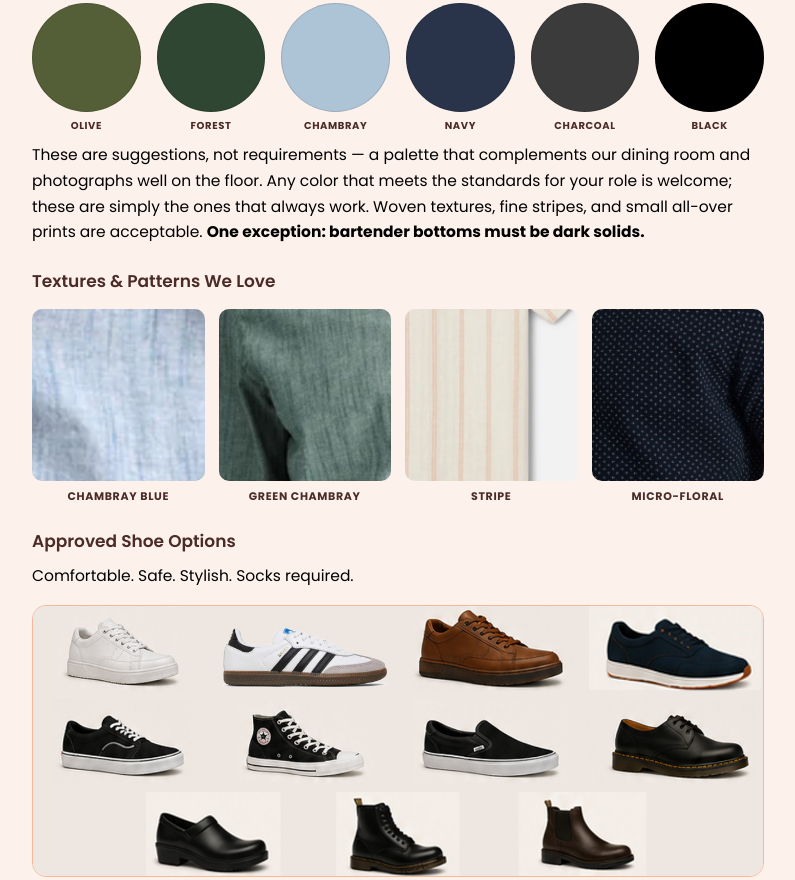
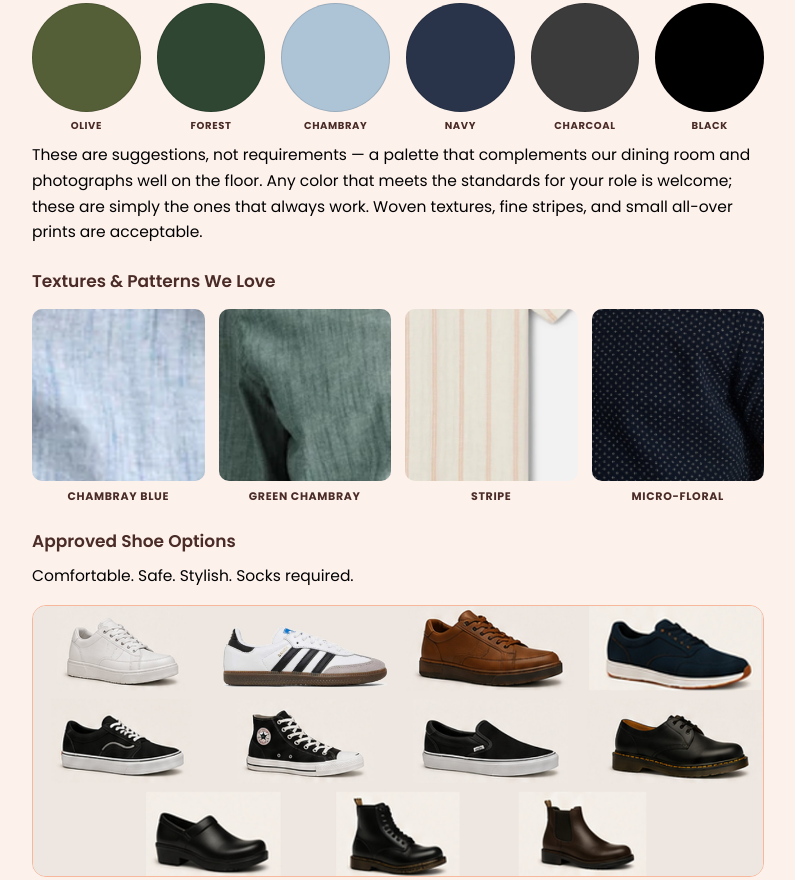
Before and after one commit to irghospitality/peached-policies, a plain HTML site: page policy-uniform.html in a window 1280 px wide. Shown: the part 5162-6042 px from the top of the page, without its empty margins (242-1037 px from the left). Drawn offline with Linux system fonts and the light colour scheme.

Commit message:
Update policy-uniform.html

```diff
--- a/policy-uniform.html
+++ b/policy-uniform.html
@@ -374,8 +374,7 @@
       <div class="swatch"><div class="chip" style="background:#3B3B3B"></div><div class="name">Charcoal</div></div>
       <div class="swatch"><div class="chip" style="background:#000000"></div><div class="name">Black</div></div>
     </div>
-    <p>These are suggestions, not requirements — a palette that complements our dining room and photographs well on the floor. Any color that meets the standards for your role is welcome; these are simply the ones that always work. Woven textures, fine stripes, and small all-over prints are acceptable. <strong>One exception: bartender bottoms must be dark solids.</strong></p>
-
+    <p>These are suggestions, not requirements — a palette that complements our dining room and photographs well on the floor. Any color that meets the standards for your role is welcome; these are simply the ones that always work. Woven textures, fine stripes, and small all-over prints are acceptable.
     <h3>Textures &amp; Patterns We Love</h3>
     <div class="texture-grid">
       <figure><img src="lookbook-texture-chambray-blue.jpg" alt="Chambray blue texture"><figcaption>Chambray Blue</figcaption></figure>
```
